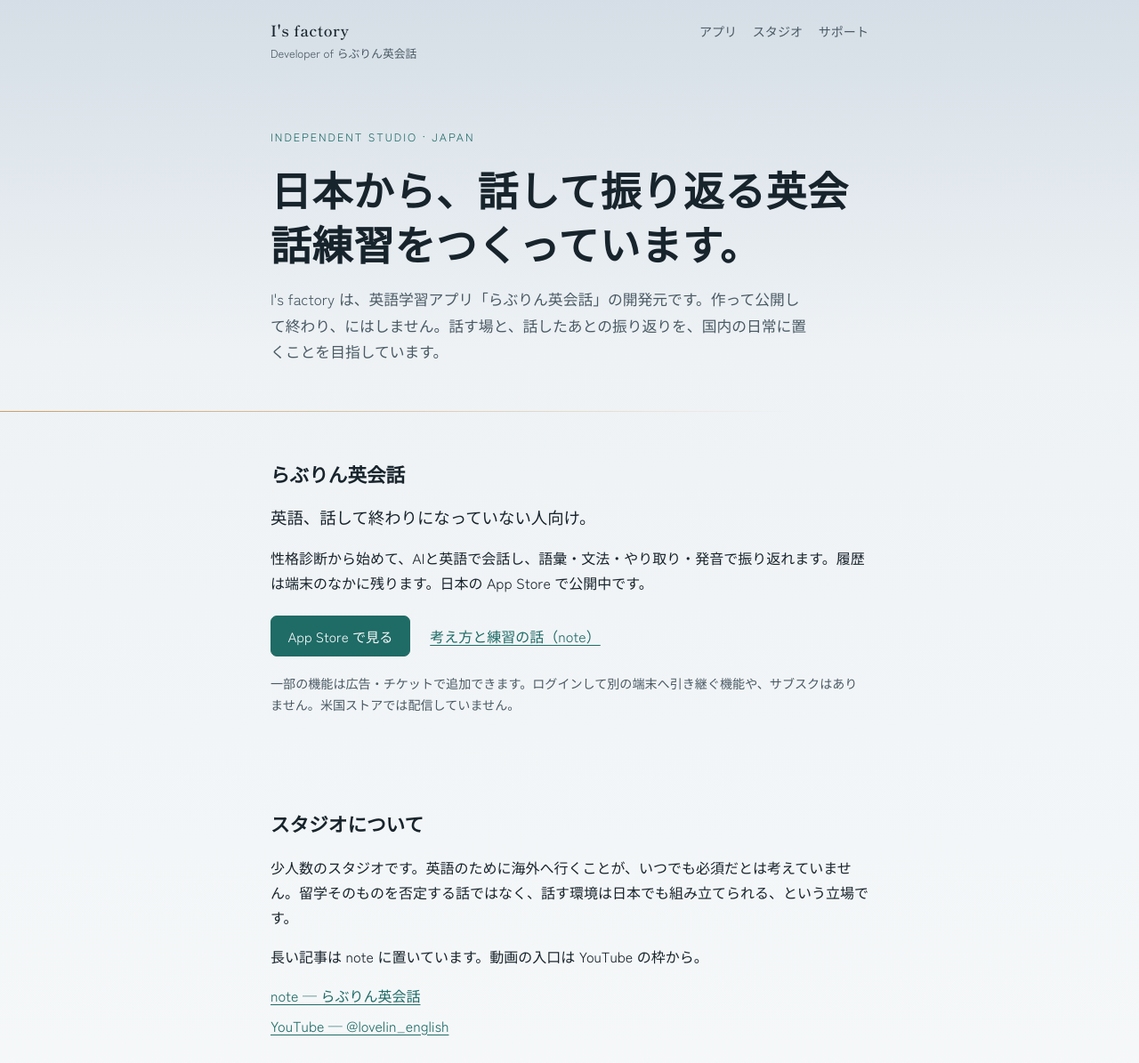
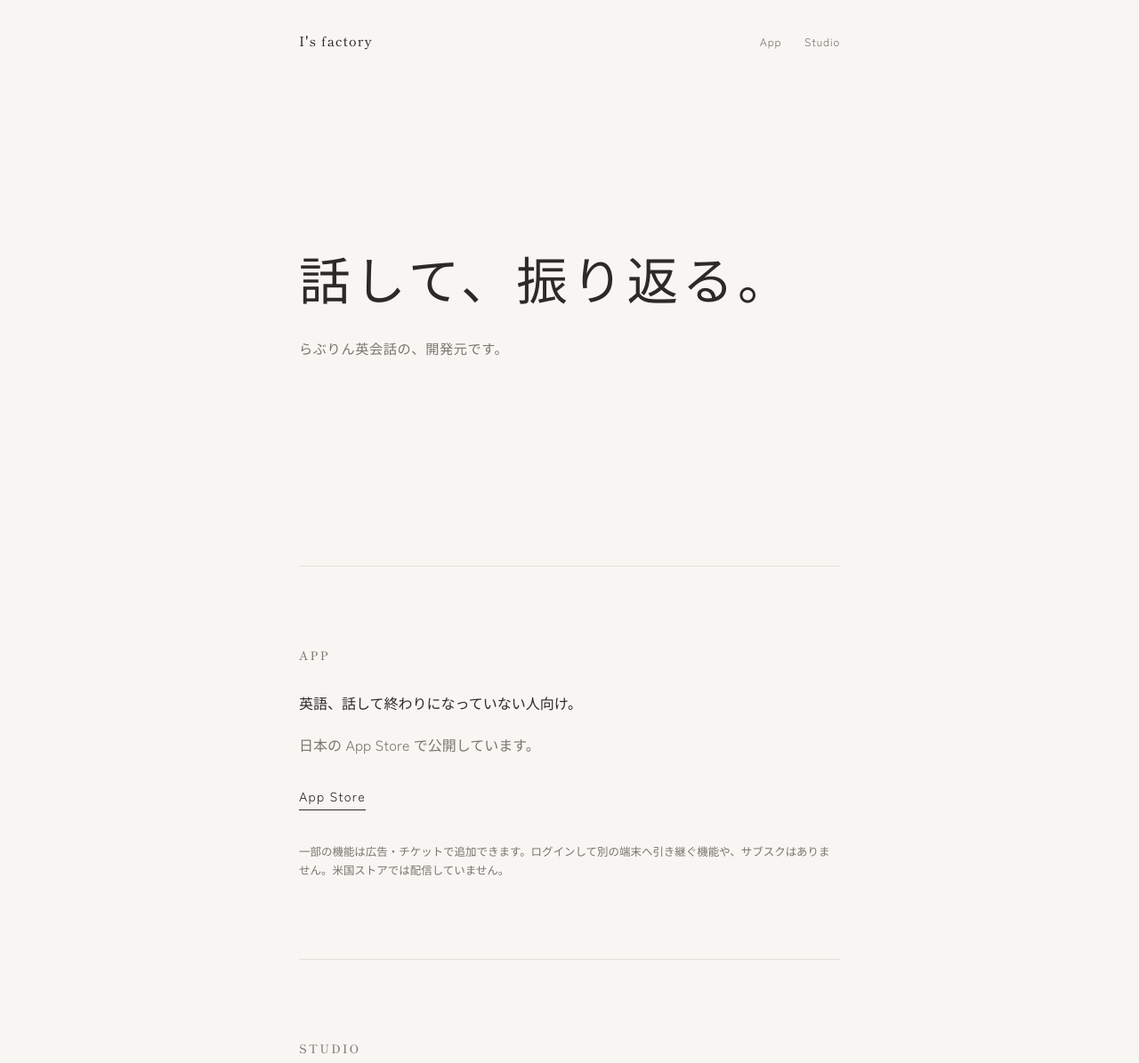
Before and after one commit to EPM1192/EPM1192.github.io, a plain HTML site: page index.html in a window 1280 px wide. Shown: the top 1195 px of the page at 89% size. Drawn offline with Linux system fonts and the light colour scheme.

Commit message:
Update index.html

```diff
--- a/index.html
+++ b/index.html
@@ -3,157 +3,159 @@
 <head>
   <meta charset="utf-8">
   <meta name="viewport" content="width=device-width, initial-scale=1">
-  <title>I's factory — らぶりん英会話のデベロッパー</title>
-  <meta name="description" content="I's factory は、日本向け英語学習アプリ「らぶりん英会話」をつくるスタジオです。話して終わりにせず、振り返る練習を届けます。">
+  <title>I's factory</title>
+  <meta name="description" content="I's factory。英語学習アプリ「らぶりん英会話」の開発元です。話して、振り返る。">
   <link rel="canonical" href="https://epm1192.github.io/">
-  <meta property="og:title" content="I's factory — らぶりん英会話">
-  <meta property="og:description" content="日本から、話して振り返る英会話練習をつくっています。">
+  <meta property="og:title" content="I's factory">
+  <meta property="og:description" content="話して、振り返る。らぶりん英会話の開発元です。">
   <meta property="og:url" content="https://epm1192.github.io/">
   <meta property="og:type" content="website">
   <meta property="og:locale" content="ja_JP">
-  <meta name="theme-color" content="#18242c">
+  <meta name="theme-color" content="#f7f6f3">
   <link rel="preconnect" href="https://fonts.googleapis.com">
   <link rel="preconnect" href="https://fonts.gstatic.com" crossorigin>
   <link href="https://fonts.googleapis.com/css2?family=Shippori+Mincho:wght@500;600&family=Zen+Kaku+Gothic+New:wght@400;500&display=swap" rel="stylesheet">
   <style>
     :root {
-      --mist: #eef2f5;
-      --ink: #18242c;
-      --muted: #4a5a64;
-      --teal: #1f6b66;
-      --warm: #c9a06a;
-      --paper: #f7f9fa;
+      --paper: #f7f6f3;
+      --ink: #2c2a27;
+      --muted: #7a756c;
+      --line: #e4e0d8;
     }
     * { box-sizing: border-box; }
     html { scroll-behavior: smooth; }
     body {
       margin: 0;
-      background: linear-gradient(180deg, #d5dee6 0%, var(--mist) 28%, var(--paper) 100%);
+      background: var(--paper);
       color: var(--ink);
       font-family: "Zen Kaku Gothic New", "Hiragino Sans", sans-serif;
       font-weight: 400;
-      line-height: 1.75;
+      font-size: 16px;
+      line-height: 1.9;
     }
-    a { color: var(--teal); text-underline-offset: 0.18em; }
-    a:hover { color: var(--ink); }
-    .wrap { width: min(42rem, calc(100% - 2.5rem)); margin: 0 auto; }
+    a { color: var(--ink); text-underline-offset: 0.22em; }
+    a:hover { opacity: 0.55; }
+    .wrap { width: min(38rem, calc(100% - 3rem)); margin: 0 auto; }
     header {
-      padding: 1.25rem 0 0;
+      padding: 2rem 0 0;
       display: flex;
       justify-content: space-between;
       align-items: baseline;
-      gap: 1rem;
+      gap: 1.5rem;
     }
     .brand {
       font-family: "Shippori Mincho", serif;
-      font-weight: 600;
-      letter-spacing: 0.04em;
-      font-size: 1.05rem;
+      font-weight: 500;
+      letter-spacing: 0.08em;
+      font-size: 0.92rem;
+      text-decoration: none;
     }
-    .brand-sub { color: var(--muted); font-size: 0.8rem; }
-    header nav { display: flex; gap: 1.1rem; font-size: 0.88rem; }
+    header nav {
+      display: flex;
+      gap: 1.6rem;
+      font-size: 0.78rem;
+      letter-spacing: 0.06em;
+      color: var(--muted);
+    }
     header nav a { color: var(--muted); text-decoration: none; }
-    header nav a:hover { color: var(--teal); }
-    .hero { padding: 4.5rem 0 3.2rem; }
-    .eyebrow {
-      color: var(--teal);
-      font-size: 0.78rem;
-      letter-spacing: 0.16em;
-      text-transform: uppercase;
-      margin: 0 0 1rem;
+    .hero {
+      min-height: 72vh;
+      display: flex;
+      flex-direction: column;
+      justify-content: center;
+      padding: 4rem 0 5rem;
+      border-top: 0;
     }
     h1 {
       font-family: "Shippori Mincho", serif;
-      font-weight: 600;
-      font-size: clamp(2rem, 5vw, 2.85rem);
+      font-weight: 500;
+      font-size: clamp(2.4rem, 8vw, 3.6rem);
       line-height: 1.35;
-      letter-spacing: 0.02em;
-      margin: 0 0 1.1rem;
-    }
-    .lede { font-size: 1.05rem; color: var(--muted); max-width: 36em; margin: 0; }
-    .rule {
-      height: 1px;
-      border: 0;
-      background: linear-gradient(90deg, var(--warm), transparent 70%);
+      letter-spacing: 0.08em;
       margin: 0;
     }
-    section { padding: 3.2rem 0; }
+    .lede {
+      margin: 1.6rem 0 0;
+      color: var(--muted);
+      font-size: 0.95rem;
+      letter-spacing: 0.04em;
+    }
+    section {
+      padding: 5.5rem 0;
+      border-top: 1px solid var(--line);
+    }
     h2 {
       font-family: "Shippori Mincho", serif;
-      font-weight: 600;
-      font-size: 1.35rem;
-      margin: 0 0 0.85rem;
+      font-weight: 500;
+      font-size: 0.82rem;
+      letter-spacing: 0.18em;
+      color: var(--muted);
+      margin: 0 0 1.6rem;
     }
-    .product-name {
-      font-family: "Shippori Mincho", serif;
-      font-size: 1.15rem;
-      margin: 0 0 0.4rem;
+    .quiet { color: var(--muted); margin: 0.7rem 0 0; }
+    .cta {
+      display: inline-block;
+      margin-top: 1.8rem;
+      text-decoration: none;
+      letter-spacing: 0.08em;
+      font-size: 0.9rem;
+      border-bottom: 1px solid var(--ink);
+      padding-bottom: 0.12rem;
     }
-    .cta-row { display: flex; flex-wrap: wrap; gap: 0.9rem 1.4rem; align-items: center; margin-top: 1.4rem; }
-    .btn {
-      display: inline-block;
-      border: 1px solid var(--teal);
-      color: var(--paper);
-      background: var(--teal);
-      text-decoration: none;
-      padding: 0.55rem 1.15rem;
-      border-radius: 7px;
-      font-size: 0.95rem;
+    .fine {
+      margin: 2.2rem 0 0;
+      color: var(--muted);
+      font-size: 0.78rem;
+      line-height: 1.75;
     }
-    .btn:hover { background: var(--ink); border-color: var(--ink); color: var(--paper); }
-    .note { color: var(--muted); font-size: 0.88rem; margin: 1.1rem 0 0; }
-    ul.links { list-style: none; padding: 0; margin: 0.6rem 0 0; }
-    ul.links li { margin: 0.35rem 0; }
     footer {
-      padding: 2.4rem 0 3rem;
+      padding: 3.5rem 0 4.5rem;
+      border-top: 1px solid var(--line);
       color: var(--muted);
-      font-size: 0.84rem;
+      font-size: 0.78rem;
+      letter-spacing: 0.04em;
     }
-    footer .foot-links { display: flex; flex-wrap: wrap; gap: 0.4rem 1.2rem; margin: 0 0 0.9rem; }
-    footer p { margin: 0.2rem 0; }
+    footer .foot-links {
+      display: flex;
+      flex-wrap: wrap;
+      gap: 0.3rem 1.5rem;
+      margin: 0 0 1.2rem;
+    }
+    footer a { color: var(--muted); text-decoration: none; }
+    footer p { margin: 0.15rem 0; }
+    @media (max-width: 520px) {
+      header nav { gap: 1rem; }
+      .hero { min-height: 62vh; padding: 3.2rem 0 3.5rem; }
+    }
   </style>
 </head>
 <body>
   <div class="wrap">
     <header>
-      <div>
-        <div class="brand">I's factory</div>
-        <div class="brand-sub">Developer of らぶりん英会話</div>
-      </div>
+      <a class="brand" href="/">I's factory</a>
       <nav>
-        <a href="#product">アプリ</a>
-        <a href="#about">スタジオ</a>
-        <a href="#support">サポート</a>
+        <a href="#app">App</a>
+        <a href="#about">Studio</a>
       </nav>
     </header>
 
     <section class="hero">
-      <p class="eyebrow">Independent studio · Japan</p>
-      <h1>日本から、話して振り返る英会話練習をつくっています。</h1>
-      <p class="lede">I's factory は、英語学習アプリ「らぶりん英会話」の開発元です。作って公開して終わり、にはしません。話す場と、話したあとの振り返りを、国内の日常に置くことを目指しています。</p>
+      <h1>話して、振り返る。</h1>
+      <p class="lede">らぶりん英会話の、開発元です。</p>
     </section>
-  </div>
-  <hr class="rule">
-  <div class="wrap">
-    <section id="product">
-      <h2>らぶりん英会話</h2>
-      <p class="product-name">英語、話して終わりになっていない人向け。</p>
-      <p>性格診断から始めて、AIと英語で会話し、語彙・文法・やり取り・発音で振り返れます。履歴は端末のなかに残ります。日本の App Store で公開中です。</p>
-      <div class="cta-row">
-        <a class="btn" href="https://apps.apple.com/jp/app/id6792189779">App Store で見る</a>
-        <a href="https://note.com/lovelin_english">考え方と練習の話（note）</a>
-      </div>
-      <p class="note">一部の機能は広告・チケットで追加できます。ログインして別の端末へ引き継ぐ機能や、サブスクはありません。米国ストアでは配信していません。</p>
+
+    <section id="app">
+      <h2>APP</h2>
+      <p>英語、話して終わりになっていない人向け。</p>
+      <p class="quiet">日本の App Store で公開しています。</p>
+      <a class="cta" href="https://apps.apple.com/jp/app/id6792189779">App Store</a>
+      <p class="fine">一部の機能は広告・チケットで追加できます。ログインして別の端末へ引き継ぐ機能や、サブスクはありません。米国ストアでは配信していません。</p>
     </section>
 
     <section id="about">
-      <h2>スタジオについて</h2>
-      <p>少人数のスタジオです。英語のために海外へ行くことが、いつでも必須だとは考えていません。留学そのものを否定する話ではなく、話す環境は日本でも組み立てられる、という立場です。</p>
-      <p>長い記事は note に置いています。動画の入口は YouTube の枠から。</p>
-      <ul class="links">
-        <li><a href="https://note.com/lovelin_english">note — らぶりん英会話</a></li>
-        <li><a href="https://www.youtube.com/@lovelin_english">YouTube — @lovelin_english</a></li>
-      </ul>
+      <h2>STUDIO</h2>
+      <p>少人数で、日本からつくっています。</p>
+      <p class="quiet">長い話は <a href="https://note.com/lovelin_english">note</a> に置いています。</p>
     </section>
 
     <footer id="support">
@@ -161,8 +163,8 @@
         <a href="https://different-bearberry-4e5.notion.site/3a165e25d0fc8012b317c79485ae2e69">プライバシーポリシー</a>
         <a href="mailto:isfactoryforgmail@gmail.com">サポート</a>
       </div>
-      <p>サポート: isfactoryforgmail@gmail.com</p>
-      <p>© I's factory. らぶりん英会話は、日本の App Store で公開している英語学習アプリです。</p>
+      <p>isfactoryforgmail@gmail.com</p>
+      <p>© I's factory</p>
     </footer>
   </div>
 </body>
```
